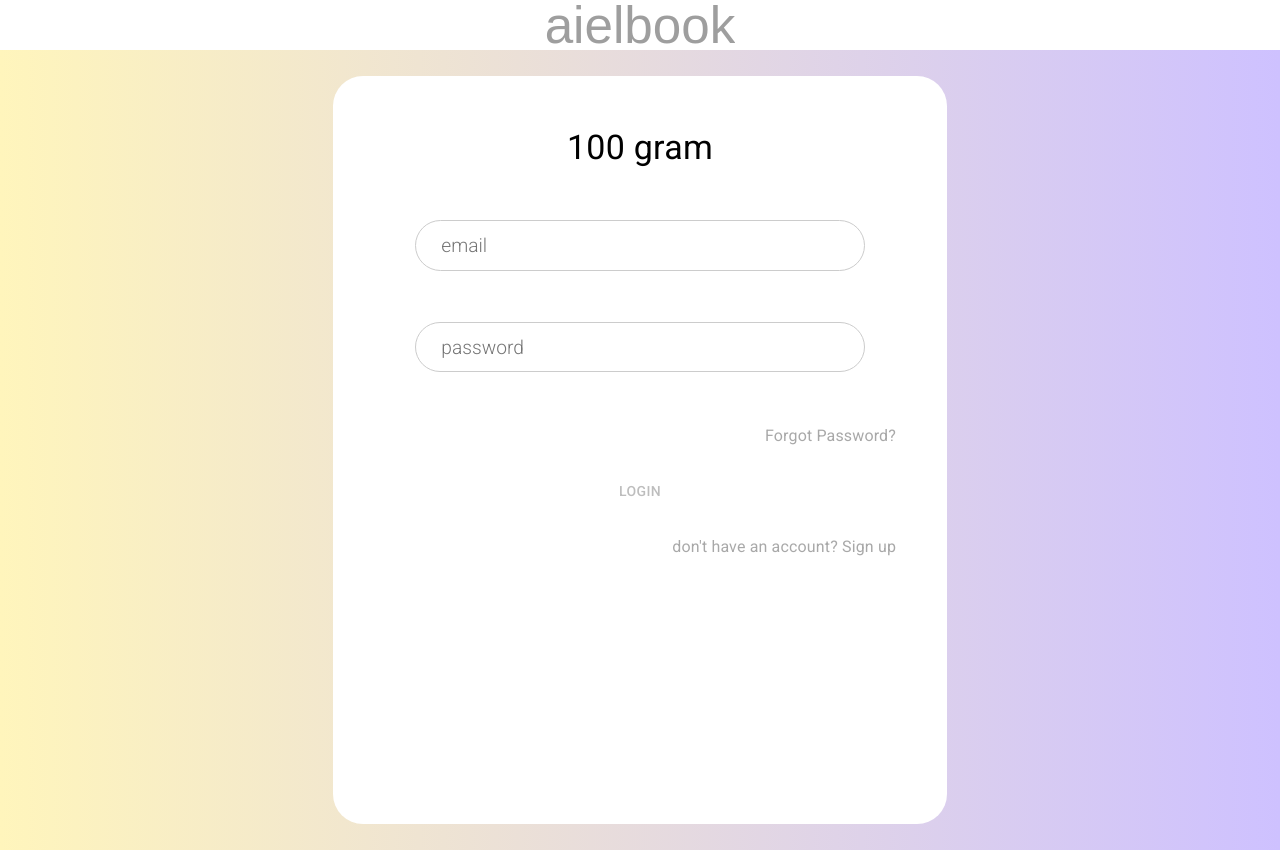
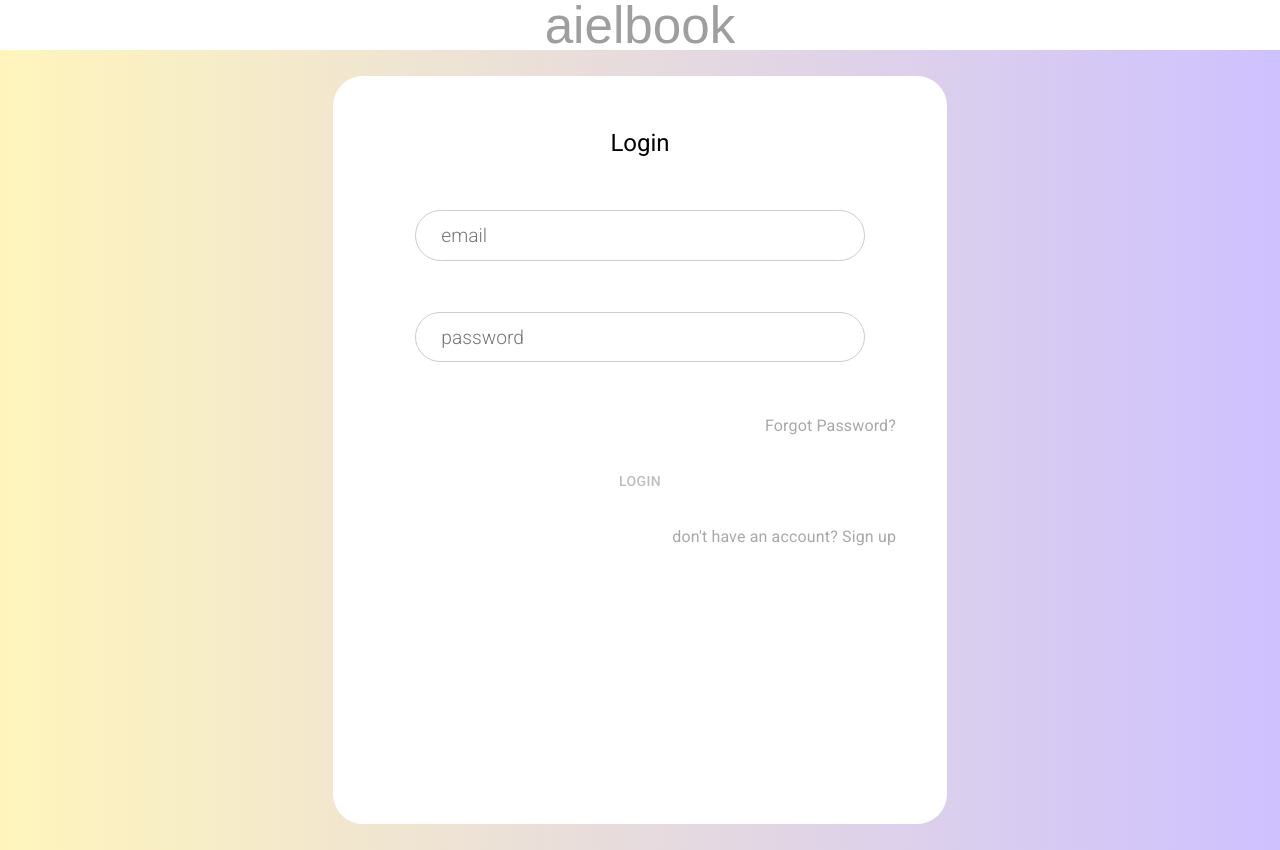
Before and after one commit to Ranjeet1508/Social_Media_website, a React (Create React App) app: page / in a window 1280 px wide. Built offline with nearby package versions, Linux system fonts and the light colour scheme; grey boxes are pictures that could not be loaded; a web font is replaced by a local one.

Commit message:
social media app

```diff
--- a/src/Component/Login/Login.jsx
+++ b/src/Component/Login/Login.jsx
@@ -42,8 +42,8 @@ const Login = () => {
     return (
         <div className='login'>
             <form className='loginForm' onSubmit={loginHandler}>
-                <Typography variant='h4' style={{ padding: "2vmax" }}>
-                    100 gram
+                <Typography variant='h5' style={{ padding: "2vmax" }}>
+                    Login
                 </Typography>
 
                 <input
--- a/src/Component/Signup/Signup.jsx
+++ b/src/Component/Signup/Signup.jsx
@@ -58,8 +58,8 @@ const Signup = () => {
 
 
             <form className="signupForm" onSubmit={handleSignup}>
-                <Typography variant='h4' style={{ padding: "2vmax" }}>
-                    100 gram
+                <Typography variant='h5' style={{ padding: "2vmax" }}>
+                    Signup
                 </Typography>
 
                 <Avatar src={avatar} alt='user' />
```
